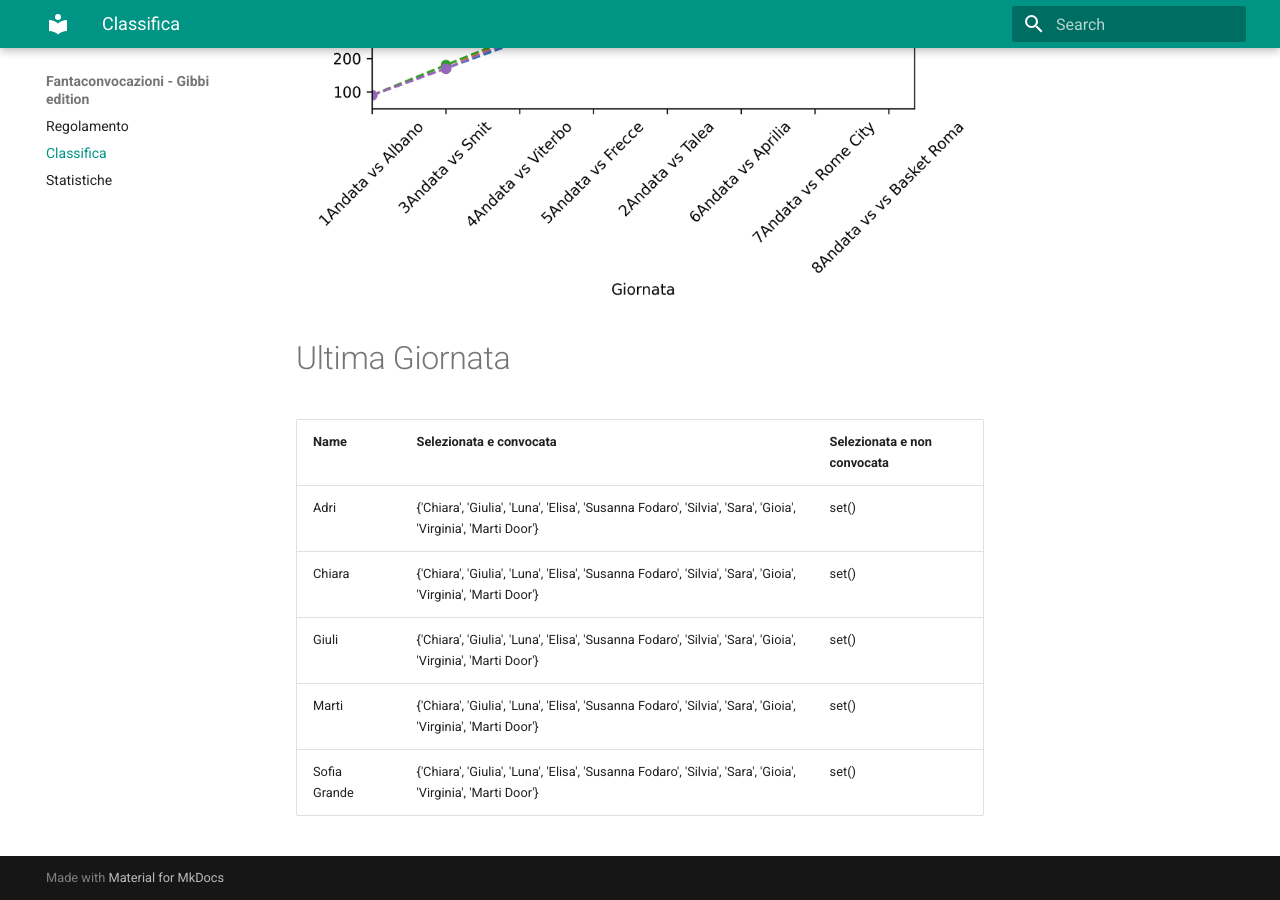
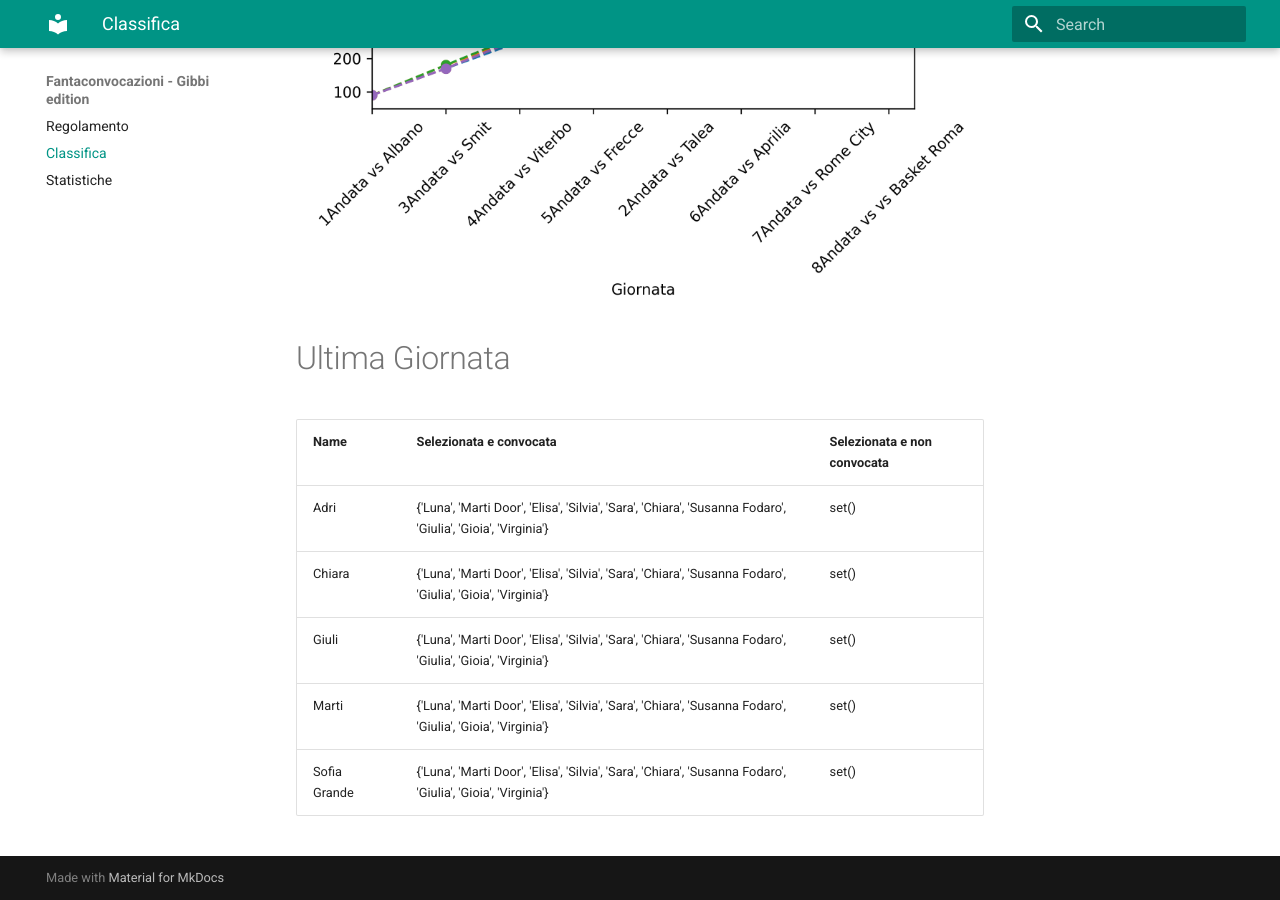
Before and after one commit to martinig94/fantagibbi, an MkDocs documentation site: the page built from docs/Classifica.md, in a window 1280 px wide and 900 px high, scrolled down 810 px. Built offline with MkDocs 1.6.1 and Material for MkDocs 9.7.7, drawn with Linux system fonts in a browser that asks for light colours.

Commit message:
Auto-update from main.py

```diff
--- a/docs/Classifica.md
+++ b/docs/Classifica.md
@@ -18,9 +18,9 @@
 <!-- START_TABLE CORRECT -->
 | Name         | Selezionata e convocata                                                                                      | Selezionata e non convocata   |
 |:-------------|:-------------------------------------------------------------------------------------------------------------|:------------------------------|
-| Adri         | {'Chiara', 'Giulia', 'Luna', 'Elisa', 'Susanna Fodaro', 'Silvia', 'Sara', 'Gioia', 'Virginia', 'Marti Door'} | set()                         |
-| Chiara       | {'Chiara', 'Giulia', 'Luna', 'Elisa', 'Susanna Fodaro', 'Silvia', 'Sara', 'Gioia', 'Virginia', 'Marti Door'} | set()                         |
-| Giuli        | {'Chiara', 'Giulia', 'Luna', 'Elisa', 'Susanna Fodaro', 'Silvia', 'Sara', 'Gioia', 'Virginia', 'Marti Door'} | set()                         |
-| Marti        | {'Chiara', 'Giulia', 'Luna', 'Elisa', 'Susanna Fodaro', 'Silvia', 'Sara', 'Gioia', 'Virginia', 'Marti Door'} | set()                         |
-| Sofia Grande | {'Chiara', 'Giulia', 'Luna', 'Elisa', 'Susanna Fodaro', 'Silvia', 'Sara', 'Gioia', 'Virginia', 'Marti Door'} | set()                         |
+| Adri         | {'Luna', 'Marti Door', 'Elisa', 'Silvia', 'Sara', 'Chiara', 'Susanna Fodaro', 'Giulia', 'Gioia', 'Virginia'} | set()                         |
+| Chiara       | {'Luna', 'Marti Door', 'Elisa', 'Silvia', 'Sara', 'Chiara', 'Susanna Fodaro', 'Giulia', 'Gioia', 'Virginia'} | set()                         |
+| Giuli        | {'Luna', 'Marti Door', 'Elisa', 'Silvia', 'Sara', 'Chiara', 'Susanna Fodaro', 'Giulia', 'Gioia', 'Virginia'} | set()                         |
+| Marti        | {'Luna', 'Marti Door', 'Elisa', 'Silvia', 'Sara', 'Chiara', 'Susanna Fodaro', 'Giulia', 'Gioia', 'Virginia'} | set()                         |
+| Sofia Grande | {'Luna', 'Marti Door', 'Elisa', 'Silvia', 'Sara', 'Chiara', 'Susanna Fodaro', 'Giulia', 'Gioia', 'Virginia'} | set()                         |
 <!-- END_TABLE CORRECT -->
```
